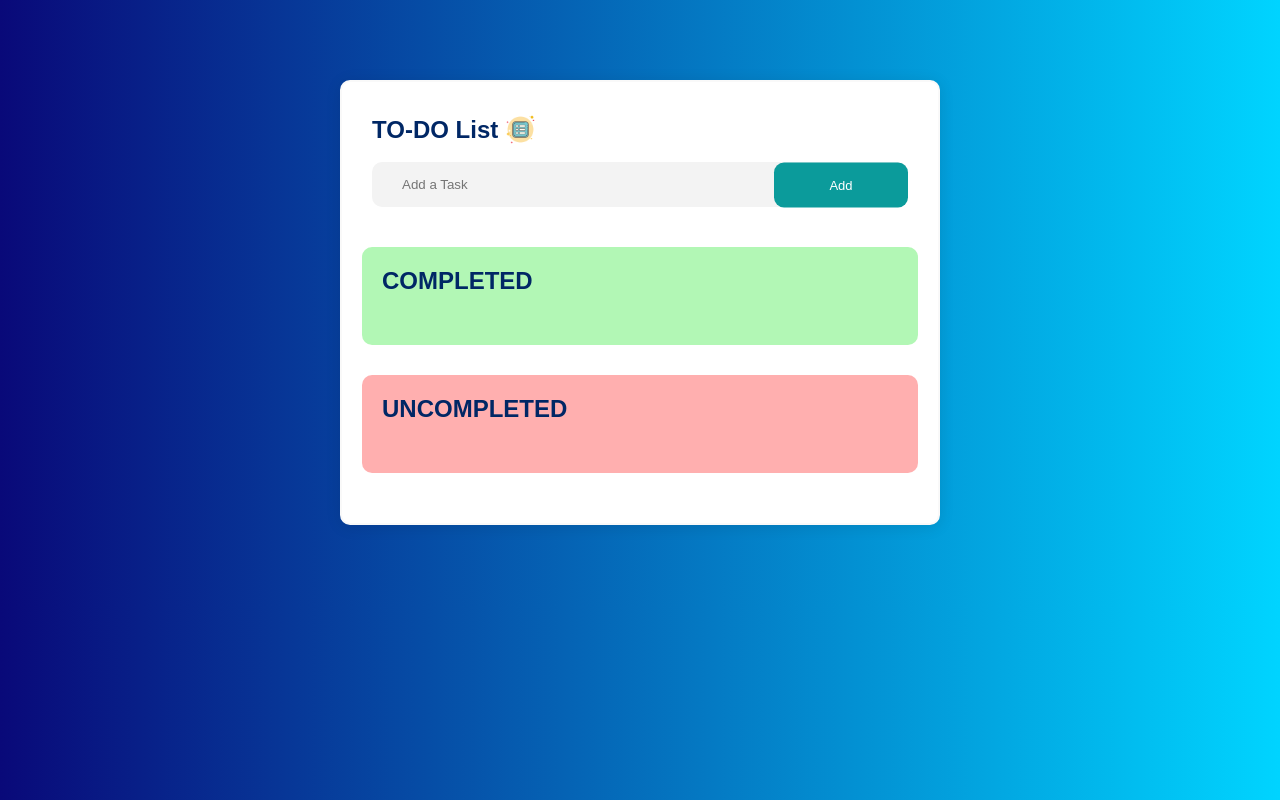
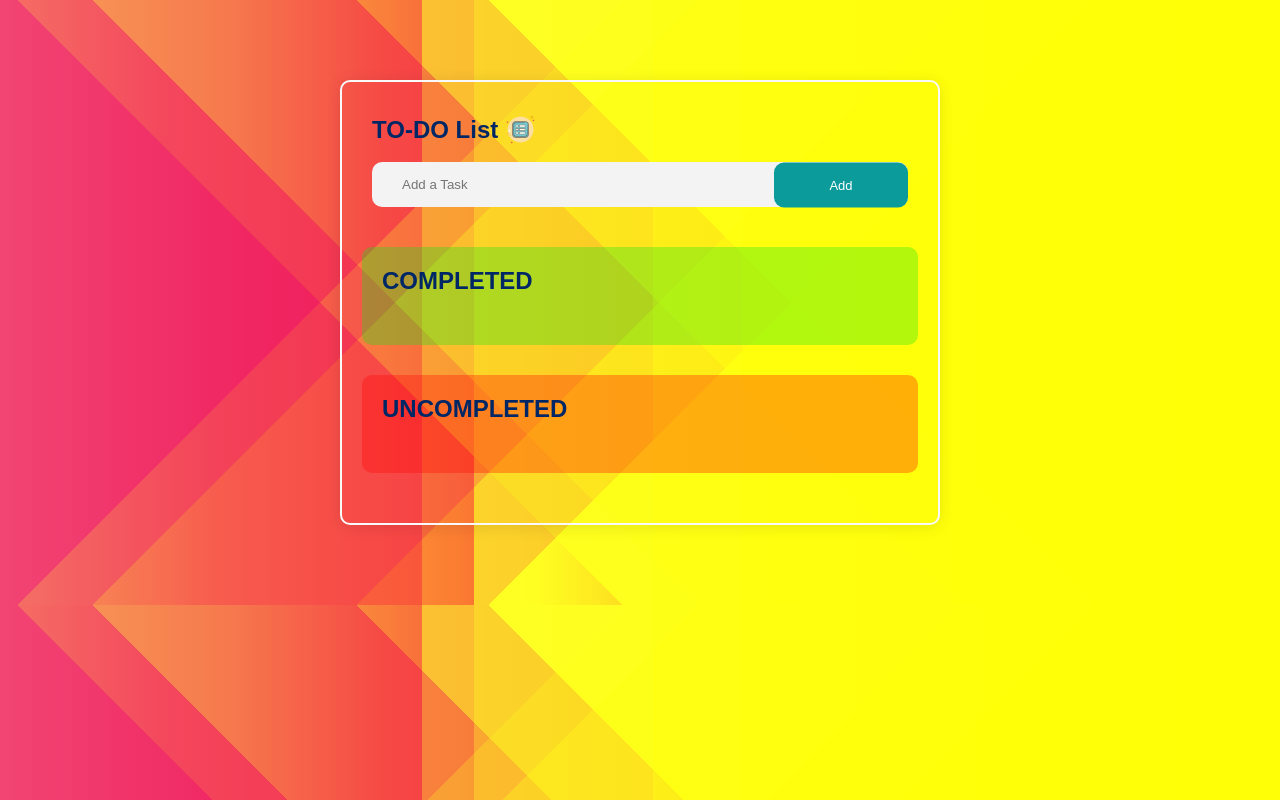
Before and after one commit to ziad-elshihy/to-do-app-list, a plain HTML site: page index.html in a window 1280 px wide. Drawn offline with Linux system fonts and the light colour scheme.

Commit message:
cahnge background

```diff
--- a/style.css
+++ b/style.css
@@ -8,13 +8,13 @@
 }
 
 body {
-   background: rgb(9, 9, 121);
-   background: linear-gradient(90deg, rgba(9, 9, 121, 1) 0%, rgba(0, 212, 255, 1) 100%);
+   background-image: linear-gradient(135deg, rgb(164, 71, 123) 0%, rgb(164, 71, 123) 33%, rgb(184, 117, 109) 33%, rgb(184, 117, 109) 37%, rgb(204, 163, 95) 37%, rgb(204, 163, 95) 51%, rgb(223, 209, 80) 51%, rgb(223, 209, 80) 58%, rgb(243, 255, 66) 58%, rgb(243, 255, 66) 100%), linear-gradient(45deg, rgb(164, 71, 123) 0%, rgb(164, 71, 123) 33%, rgb(184, 117, 109) 33%, rgb(184, 117, 109) 37%, rgb(204, 163, 95) 37%, rgb(204, 163, 95) 51%, rgb(223, 209, 80) 51%, rgb(223, 209, 80) 58%, rgb(243, 255, 66) 58%, rgb(243, 255, 66) 100%), linear-gradient(90deg, rgb(164, 71, 123) 0%, rgb(164, 71, 123) 33%, rgb(184, 117, 109) 33%, rgb(184, 117, 109) 37%, rgb(204, 163, 95) 37%, rgb(204, 163, 95) 51%, rgb(223, 209, 80) 51%, rgb(223, 209, 80) 58%, rgb(243, 255, 66) 58%, rgb(243, 255, 66) 100%), linear-gradient(90deg, rgb(218, 192, 127), rgb(200, 47, 40));
+   background-blend-mode: overlay, overlay, overlay, overlay;
 }
 
 
 .list {
-   background-color: white;
+   background-color: transparent;
    box-shadow: 0 2px 15px rgb(0 0 0 / 10%);
    width: 600px;
    border: 2px solid #f9f9f9;
@@ -95,6 +95,7 @@ h2 {
    border-radius: 10px;
    background-color: rgba(128, 128, 128, 0.158);
 }
+
 .list ul li input {
    padding: 5px;
    font-size: 11px;
@@ -102,15 +103,19 @@ h2 {
    cursor: pointer;
    background-color: transparent;
 }
+
 .list ul li #btn1 {
    color: rgb(0, 255, 13);
 }
+
 .list ul li #btn2 {
    color: rgb(187, 39, 39);
 }
+
 .list ul li #btn1:hover {
    color: rgb(48, 209, 56);
 }
+
 .list ul li #btn2:hover {
    color: rgb(255, 0, 0);
 }
```
